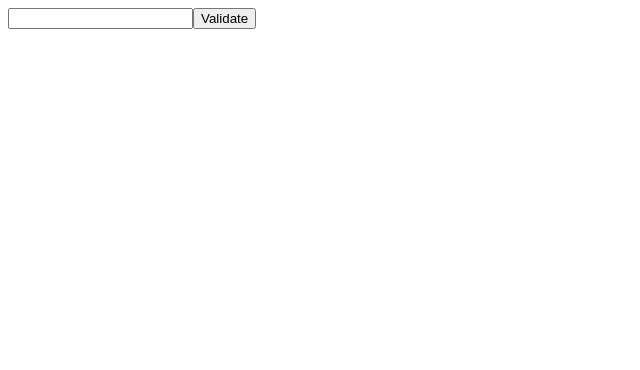
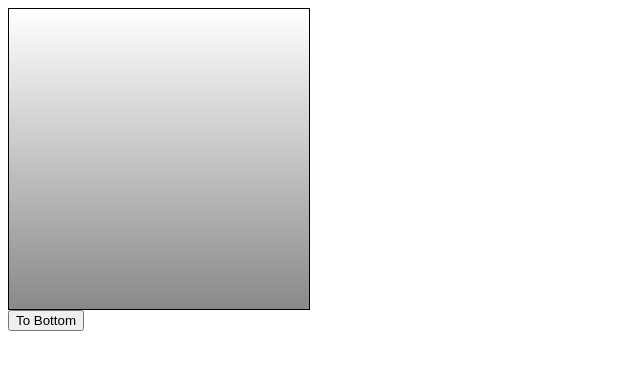
Before and after one commit to paulsplanet/react-practice, a React (Create React App) app: page / in a window 1280 px wide. Shown: the top 370 px of the page, without its empty margins (0-640 px from the left). Built offline with nearby package versions, Linux system fonts and the light colour scheme.

Commit message:
scrollBox Ref practice

```diff
--- a/src/App.js
+++ b/src/App.js
@@ -1,13 +1,22 @@
-import React from "react";
-import ValidationSample from "./ValidationSample";
+import React, { Component } from "react";
+import ScrollBox from "./ScrollBox";
+
 
 
 
 
 // <MyComponent name={"Luna"} favoriteNumber={7}>React</MyComponent> = comopenet practice
 
-const App = () => {
-  return <ValidationSample />
+class App extends Component {
+  render() {
+      return (
+        <div>
+          <ScrollBox ref={(ref) => (this.scrollBox=ref)}></ScrollBox>
+          <button onClick={() => this.scrollBox.scrollToBottom()}>To Bottom</button>
+        </div>
+      )
+  }
+
 }
 
 export default App;
--- /dev/null
+++ b/src/ScrollBox.js
@@ -0,0 +1,31 @@
+import React, { Component } from "react";
+
+class ScrollBox extends Component {
+    scrollToBottom = () => {
+        const { scrollHeight, clientHeight } = this.box;
+        this.box.scrollTop = scrollHeight - clientHeight;
+    }
+
+    render() {
+        const style = {
+            border: "1px solid black",
+            height: "300px",
+            width: "300px",
+            overflow: "auto",
+            positioin: "relative"
+        }
+        const innerStyle = {
+            width: "100%",
+            height: "650px",
+            background: "linear-gradient(white, black)"
+        }
+
+        return(
+            <div style={style} ref={(ref) => {this.box=ref}}>
+                <div style={innerStyle} />
+            </div>
+        )
+    }
+}
+
+export default ScrollBox;
```
